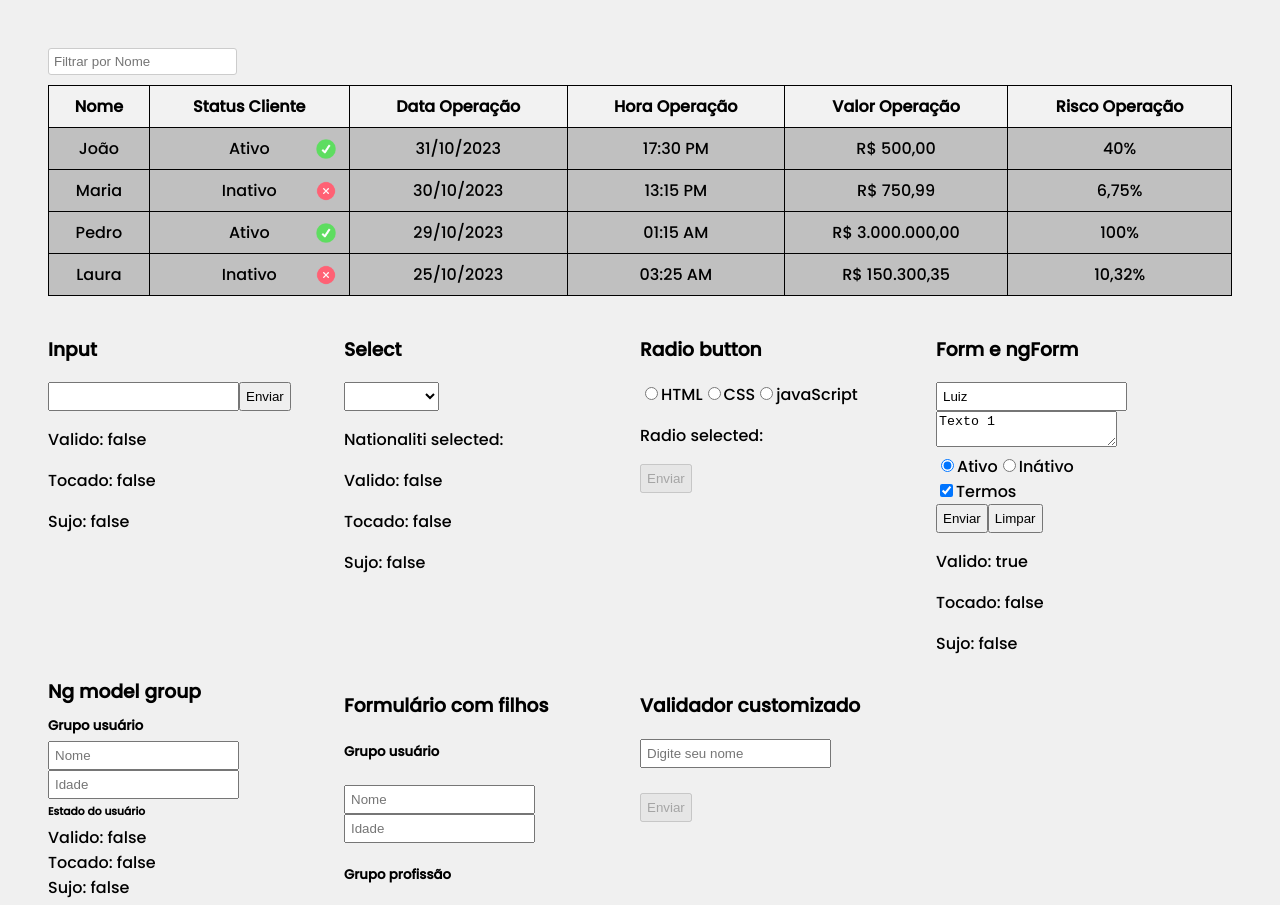
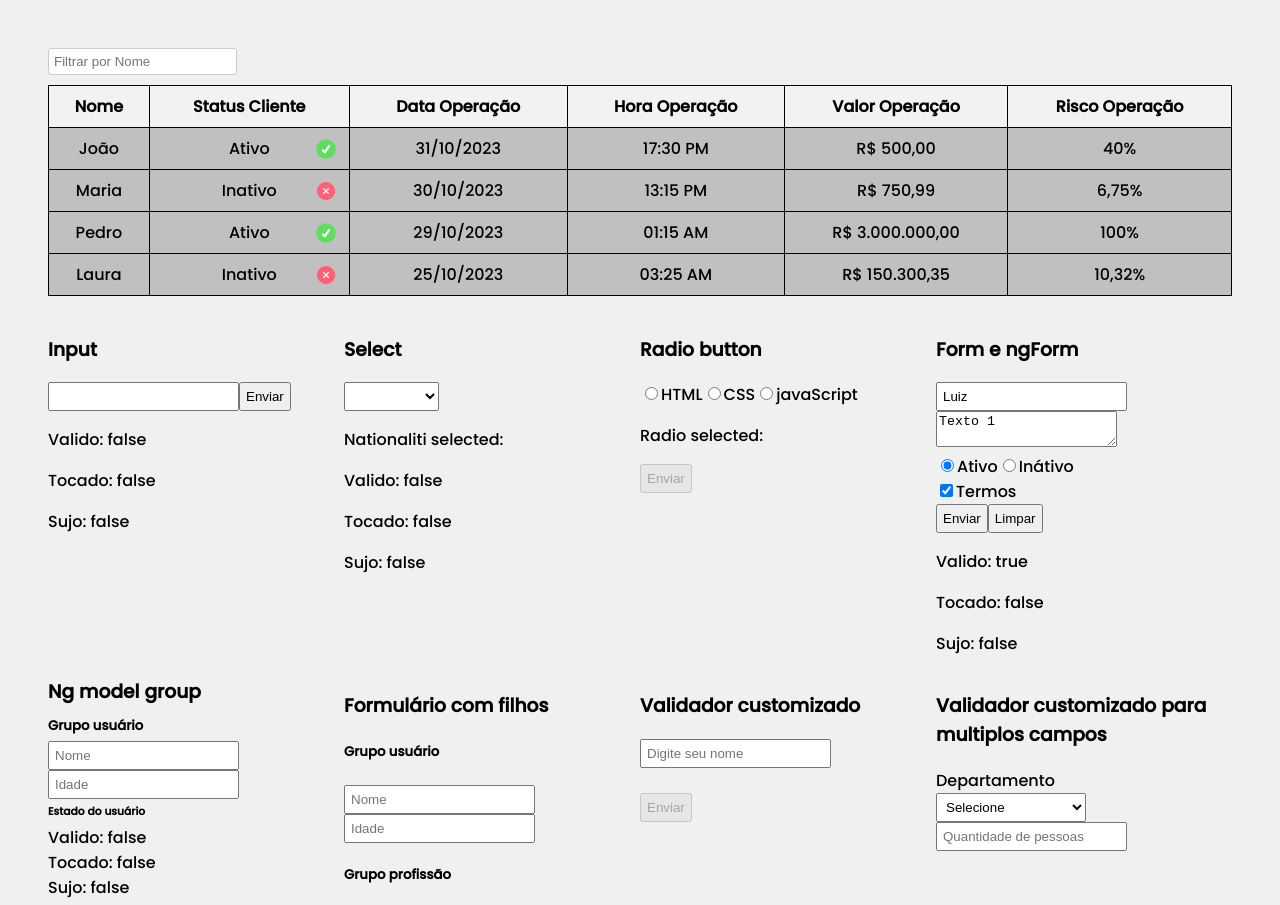
Before and after one commit to vieirabr19/angular-filtro-com-pipes, an Angular app: page / in a window 1280 px wide. Shown: the top 905 px of the page. Built offline with nearby package versions, Linux system fonts and the light colour scheme.

Commit message:
Validadores sincronos personalizados para multiplos campos.

```diff
--- a/src/app/app.module.ts
+++ b/src/app/app.module.ts
@@ -21,6 +21,8 @@ import { FormUserComponent } from './components/template-driven-forms/form-with-
 import { FormMainComponent } from './components/template-driven-forms/form-with-children/form-main/form-main.component';
 import { CustomValidatorFormEx1Component } from './components/template-driven-forms/custom-validators/ex1/custom-validator-form-ex1/custom-validator-form-ex1.component';
 import { InvalidTextValidatorDirective } from './components/template-driven-forms/custom-validators/ex1/directives/invalid-text-validator.directive';
+import { CustomValidatorFormEx2Component } from './components/template-driven-forms/custom-validators/ex2/custom-validator-form-ex2/custom-validator-form-ex2.component';
+import { DepartamentQuantityValidatorDirective } from './components/template-driven-forms/custom-validators/ex2/directives/departament-quantity-validator.directive';
 
 @NgModule({
   declarations: [
@@ -36,7 +38,9 @@ import { InvalidTextValidatorDirective } from './components/template-driven-form
     FormUserComponent,
     FormMainComponent,
     CustomValidatorFormEx1Component,
-    InvalidTextValidatorDirective
+    InvalidTextValidatorDirective,
+    CustomValidatorFormEx2Component,
+    DepartamentQuantityValidatorDirective
   ],
   imports: [
     BrowserModule,
--- /dev/null
+++ b/src/app/components/template-driven-forms/custom-validators/ex2/custom-validator-form-ex2/custom-validator-form-ex2.component.html
@@ -0,0 +1,18 @@
+<h3>Validador customizado para multiplos campos</h3>
+
+<form #meuForm="ngForm" appDepartamentQuantityValidator>
+    <label for="departamento">Departamento</label><br />
+
+    <select name="departamento" ngModel>
+        <option value="">Selecione</option>
+        <option value="IT">Tecnologia</option>
+        <option value="HR">Recursos Humanos</option>
+    </select>
+
+    <input type="text" name="quantidade" ngModel placeholder="Quantidade de pessoas">
+
+    <div class="text-error" *ngIf="meuForm && meuForm.invalid && meuForm.dirty">
+        <span *ngIf="meuForm.hasError('invalidITQuantity')">O departamento de Tecnologia deve ter no máximo 10 pessoas.</span>
+        <span *ngIf="meuForm.hasError('invalidHRQuantity')">O departamento de Recursos Humanos deve ter no máximo 20 pessoas. </span>
+    </div>
+</form>
--- /dev/null
+++ b/src/app/components/template-driven-forms/custom-validators/ex2/directives/departament-quantity-validator.directive.ts
@@ -0,0 +1,28 @@
+import { Directive } from '@angular/core';
+import { AbstractControl, NG_VALIDATORS, ValidationErrors, Validator } from '@angular/forms';
+
+@Directive({
+  selector: '[appDepartamentQuantityValidator]',
+  providers: [
+    {
+      provide: NG_VALIDATORS,
+      useExisting: DepartamentQuantityValidatorDirective,
+      multi: true
+    }
+  ]
+})
+export class DepartamentQuantityValidatorDirective implements Validator {
+
+  validate(control: AbstractControl): ValidationErrors | null {
+    if(control.value.departamento === 'IT' && control.value.quantidade > 10) {
+      return { 'invalidITQuantity': true };
+    }
+
+    if(control.value.departamento === 'HR' && control.value.quantidade > 20) {
+      return { 'invalidHRQuantity': true };
+    }
+
+    return null;
+  }
+
+}
--- a/src/app/components/template-driven-forms/template-driven-forms.component.html
+++ b/src/app/components/template-driven-forms/template-driven-forms.component.html
@@ -6,4 +6,5 @@
     <app-comp-ng-model-group />
     <app-form-main />
     <app-custom-validator-form-ex1 />
+    <app-custom-validator-form-ex2 />
 </div>
```
Also changed, not shown: src/app/components/template-driven-forms/custom-validators/ex2/custom-validator-form-ex2/custom-validator-form-ex2.component.ts (added, +10 -0 lines), src/app/components/template-driven-forms/custom-validators/ex2/custom-validator-form-ex2/custom-validator-form-ex2.component.scss (added), 1 other file (tests, documents, lock files or other folders).
